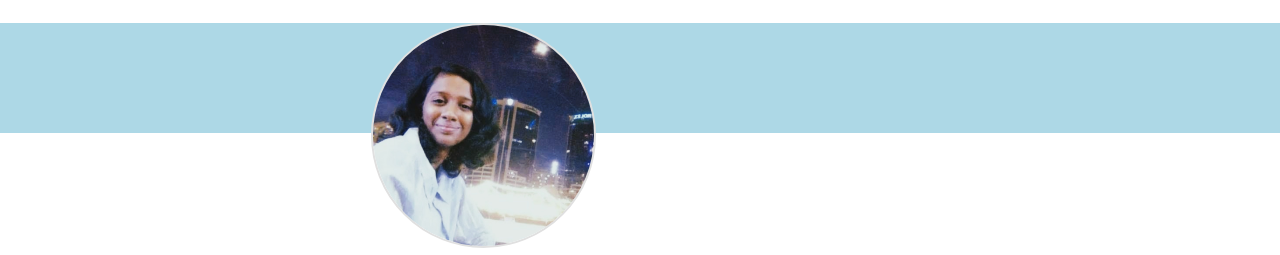
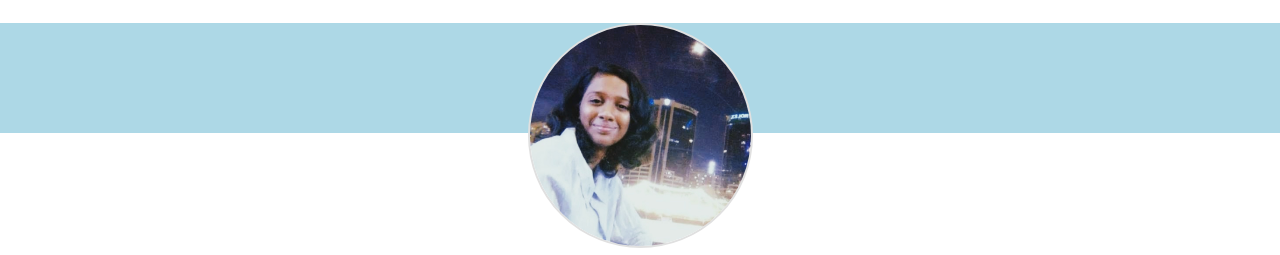
Before and after one commit to jahenvins/cv-css, a plain HTML site: page index.html in a window 1280 px wide. Shown: the top 255 px of the page. Drawn offline with nearby package versions, Linux system fonts and the light colour scheme.

Commit message:
Update style.css

```diff
--- a/style.css
+++ b/style.css
@@ -30,8 +30,9 @@ h1:hover, p:hover, h4:hover {
 }
 
 .pic {
-  margin: 0 auto;
-  margin-left: 29%;
+  display: block;
+  margin-left: auto;
+  margin-right: auto;
 
   border-radius:10em;
   height:15em;
```
